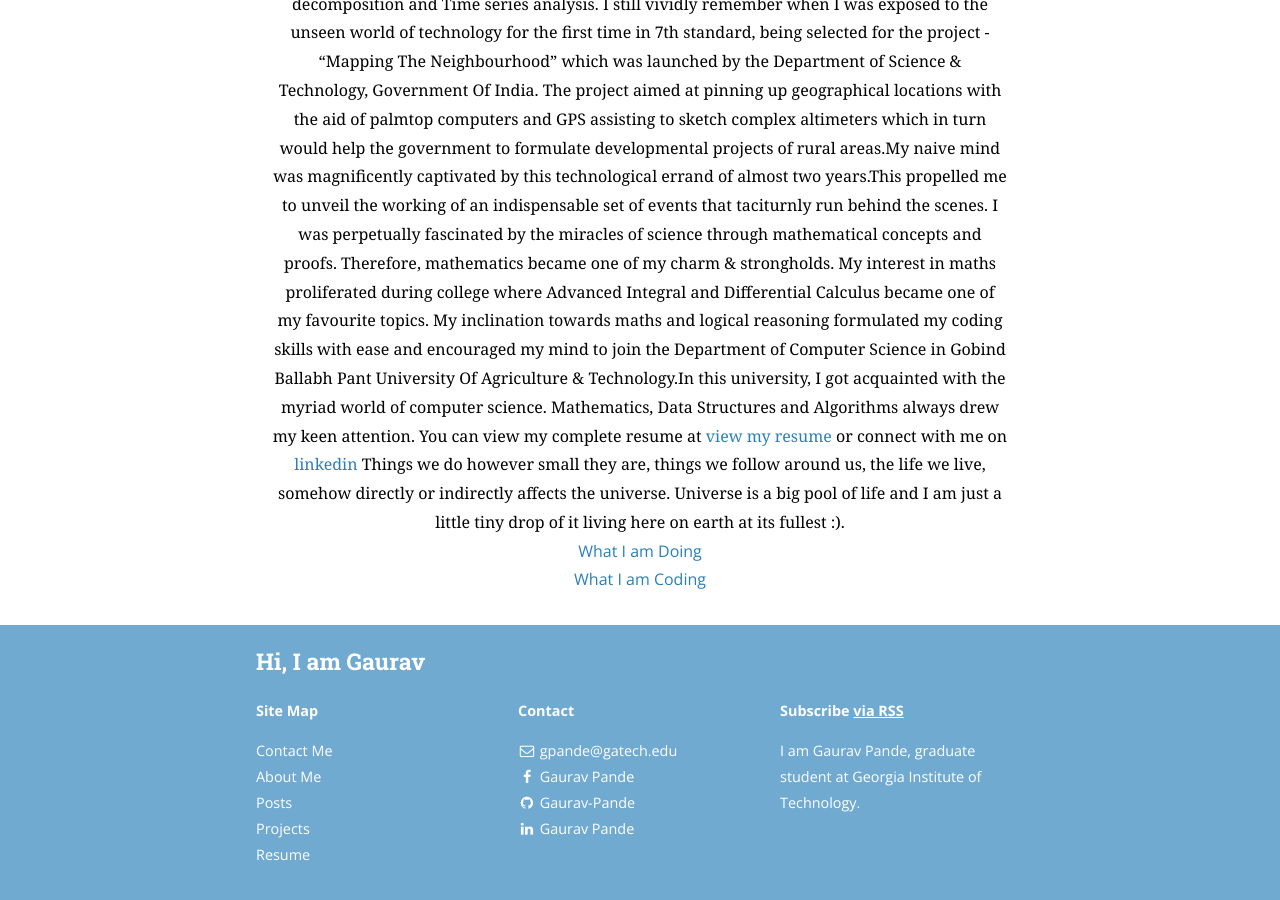
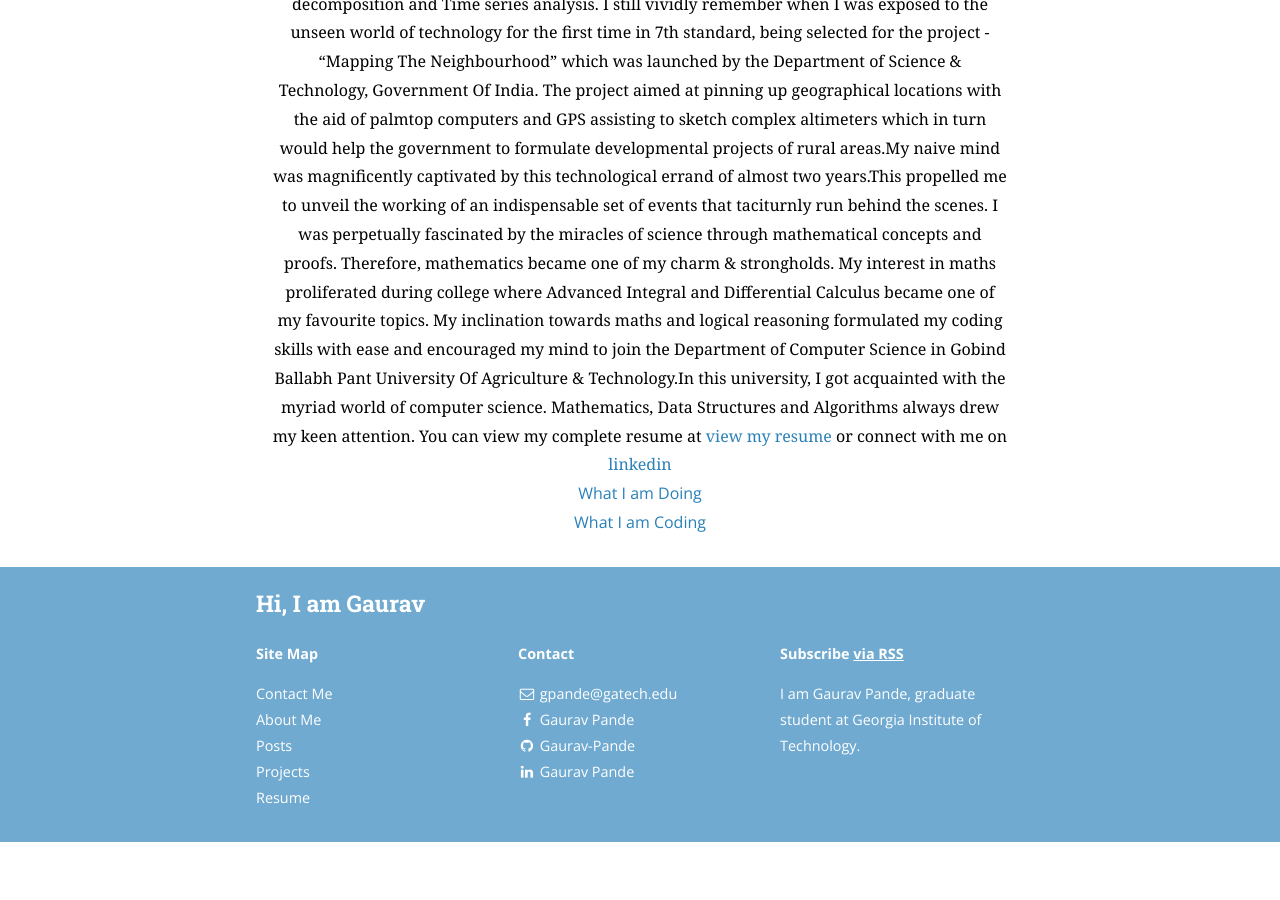
Before and after one commit to Gaurav-Pande/gaurav-pande.github.io, a Jekyll site: the page built from about.md, in a window 1280 px wide and 900 px high, scrolled down 755 px. Built offline with Jekyll 4.4.1, drawn with Linux system fonts in a browser that asks for light colours; nearby versions of some CDN libraries; a style sheet for code colours, icons or effects is not loaded; after the commit the page ends 1597 px from its top, so only the background shows below that.

Commit message:
Update about.md

```diff
--- a/about.md
+++ b/about.md
@@ -25,7 +25,6 @@ I was perpetually fascinated by the miracles of science through mathematical con
 
 You can view my complete resume at <a href="https://drive.google.com/file/d/17NO0WFb84nnfCQgH5Z9s_23FtiZHIGG7/view?usp=sharing">view my resume</a> or connect with me on <a href="https://www.linkedin.com/in/gpande2/">linkedin</a>
 
-Things we do however small they are, things we follow around us, the life we live, somehow directly or indirectly affects the universe. Universe is a big pool of life and I am just a little tiny drop of it living here on earth at its fullest :).
 
  </span></div>
 
```
